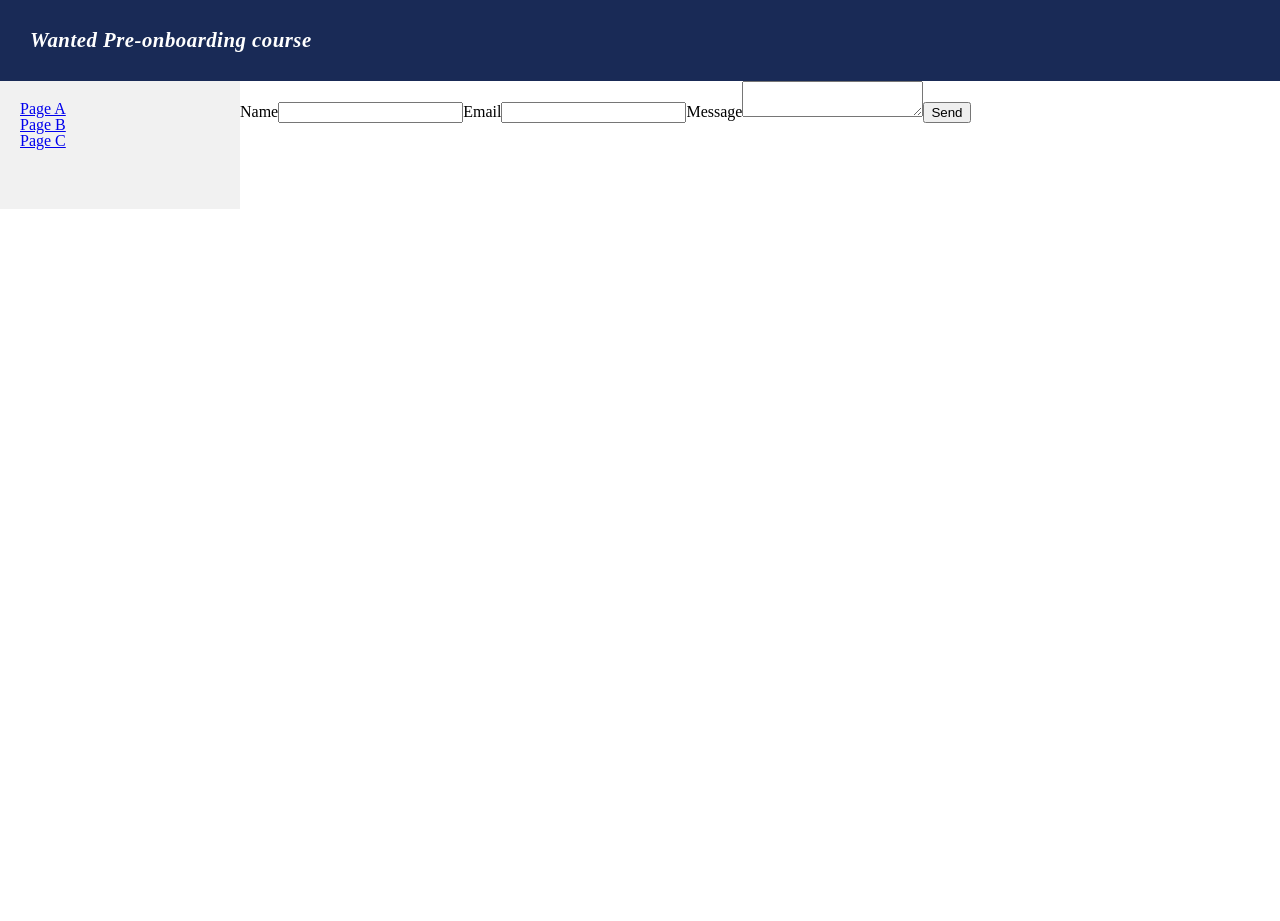
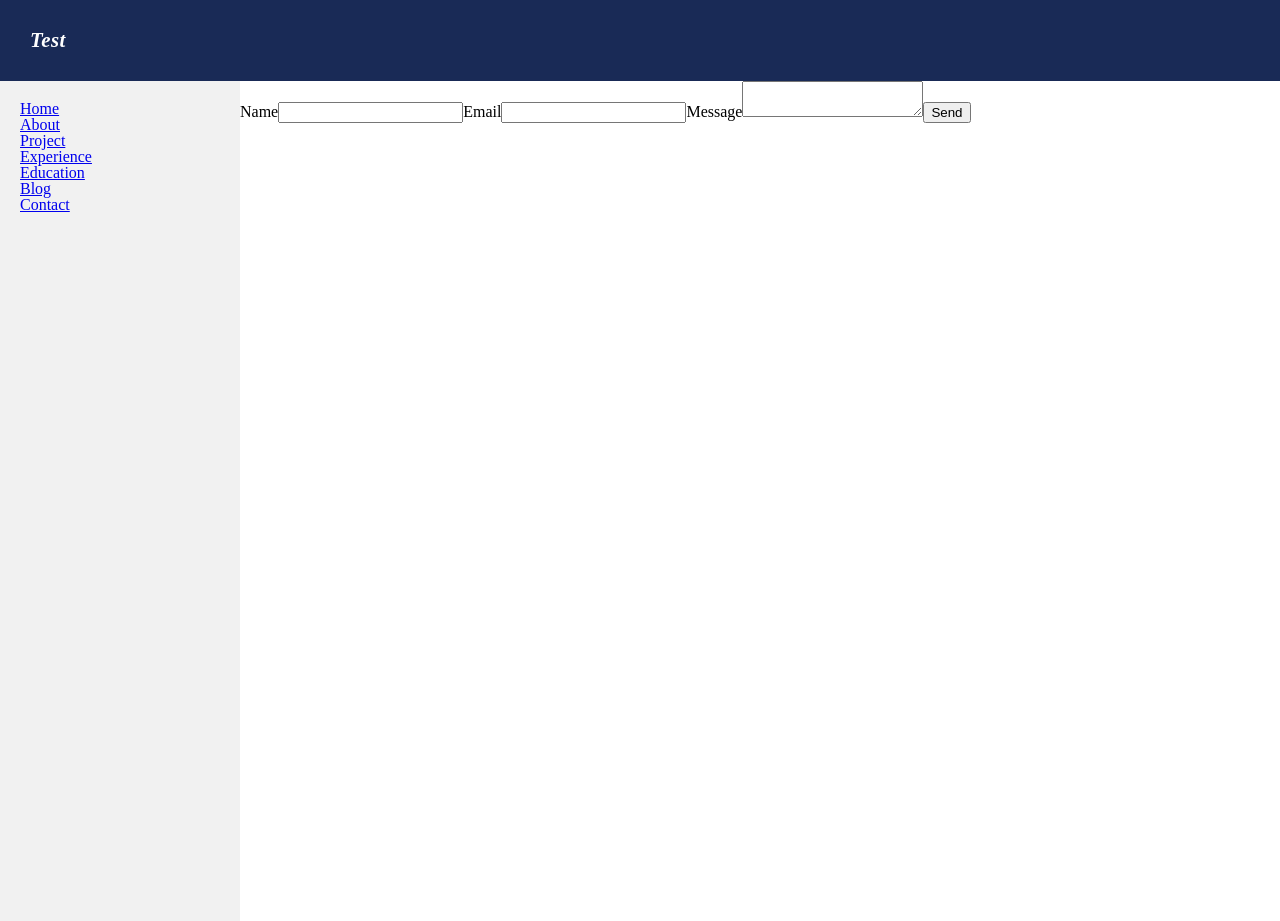
Before and after one commit to fake-dp/myWepsite, a React (Create React App) app in the folder client/: page /contact in a window 1280 px wide. Shown: the top 921 px of the page. Before the commit the page ends 800 px from the top, so only its background shows below. Built offline with nearby package versions, Linux system fonts and the light colour scheme; no server answers.

Commit message:
page추가

```diff
--- a/client/src/components/layout/Header.tsx
+++ b/client/src/components/layout/Header.tsx
@@ -15,7 +15,7 @@ const HeaderWrapper = styled.div`
 `;
 
 function Header() {
-  return <HeaderWrapper>Wanted Pre-onboarding course</HeaderWrapper>;
+  return <HeaderWrapper>Test</HeaderWrapper>;
 }
 
 export default Header;
--- a/client/src/components/layout/Sidebar.tsx
+++ b/client/src/components/layout/Sidebar.tsx
@@ -6,7 +6,7 @@ const SidebarContainer = styled.div`
   display: flex;
   flex-direction: column;
   width: 200px;
-  height: 100%;
+  height: 100vh;
   background-color: #f1f1f1;
   padding: 20px;
 `;
@@ -14,9 +14,13 @@ const SidebarContainer = styled.div`
 function Sidebar() {
   return (
     <SidebarContainer>
-      <Link to="/about">Page A</Link>
-      <Link to="/projects">Page B</Link>
-      <Link to="/contact">Page C</Link>
+      <Link to="/">Home</Link>
+      <Link to="/about">About</Link>
+      <Link to="/projects">Project</Link>
+      <Link to="/experience">Experience</Link>
+      <Link to="/education">Education</Link>
+      <Link to="/blog">Blog</Link>
+      <Link to="/contact">Contact</Link>
     </SidebarContainer>
   );
 }
--- a/client/src/pages/About.tsx
+++ b/client/src/pages/About.tsx
@@ -1,5 +1,3 @@
-import React from "react";
-
 const About = () => {
   return <div>About</div>;
 };
--- /dev/null
+++ b/client/src/pages/Blog.tsx
@@ -0,0 +1,7 @@
+import React from "react";
+
+const Blog = () => {
+  return <div>Blog</div>;
+};
+
+export default Blog;
--- /dev/null
+++ b/client/src/pages/Education.tsx
@@ -0,0 +1,7 @@
+import React from "react";
+
+const Education = () => {
+  return <div>Education</div>;
+};
+
+export default Education;
--- /dev/null
+++ b/client/src/pages/Experience.tsx
@@ -0,0 +1,7 @@
+import React from "react";
+
+const Experience = () => {
+  return <div>Experience</div>;
+};
+
+export default Experience;
--- a/client/src/router/AppRouter.tsx
+++ b/client/src/router/AppRouter.tsx
@@ -3,13 +3,18 @@ import Home from "../pages/Home";
 import About from "../pages/About";
 import Contact from "../pages/Contact";
 import Projects from "../pages/Projects";
-
+import Experience from "../pages/Experience";
+import Blog from "../pages/Blog";
+import Education from "../pages/Education";
 function AppRouter() {
   return (
     <Routes>
       <Route path="/" element={<Home />} />
       <Route path="/about" element={<About />} />
       <Route path="/projects" element={<Projects />} />
+      <Route path="/experience" element={<Experience />} />
+      <Route path="/education" element={<Education />} />
+      <Route path="/blog" element={<Blog />} />
       <Route path="/contact" element={<Contact />} />
     </Routes>
   );
```
